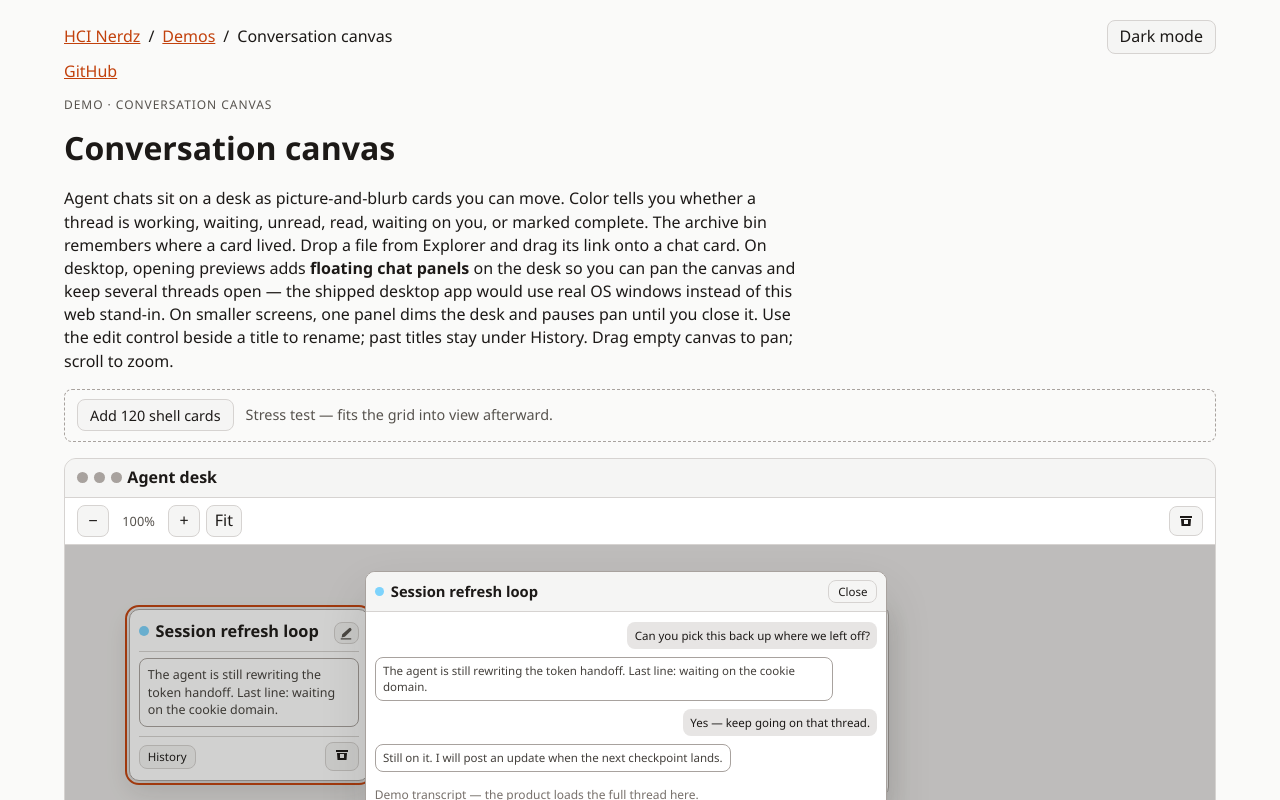
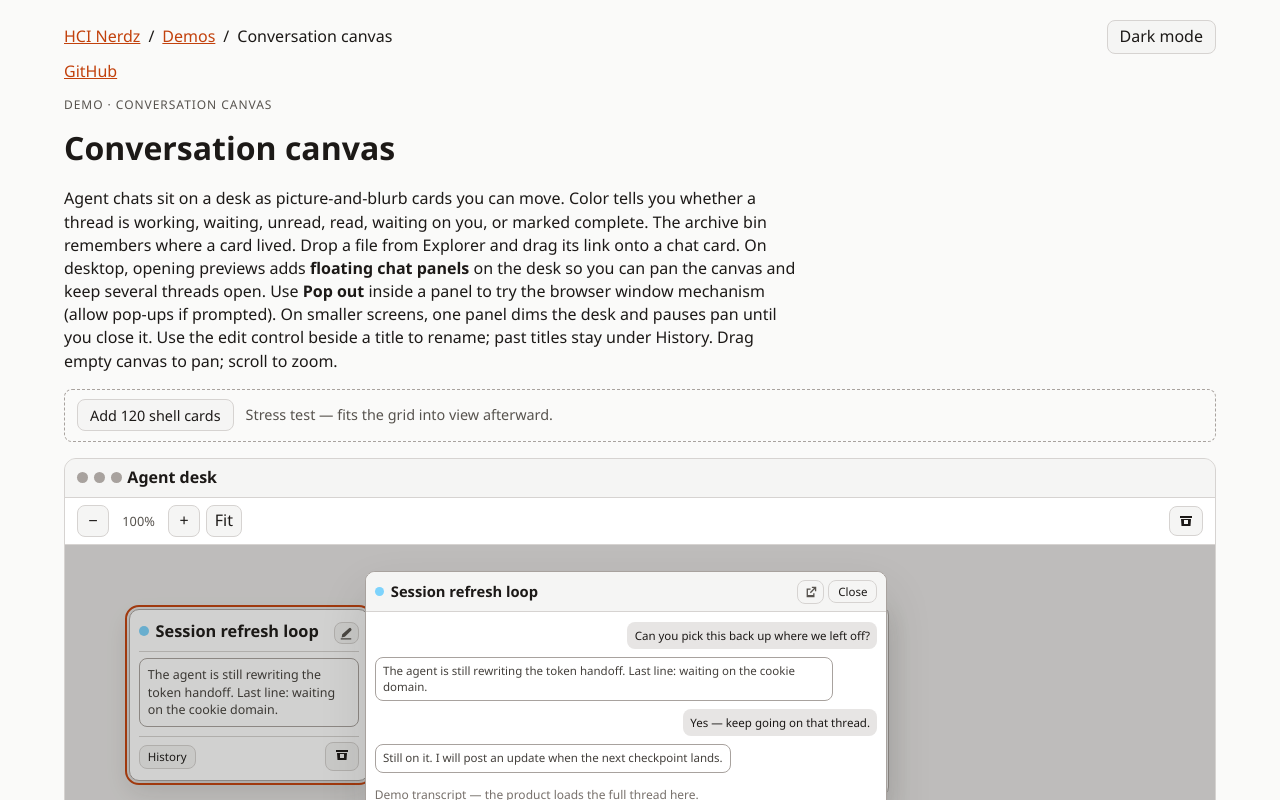
Before and after one commit to HCI-Nerdz/conversation-canvas, a React (Vite) app: page / in a window 1280 px wide. Both pictures are taken after a click on the button 248 px from the left and 692 px from the top of the page. Shown: the top 800 px of the page. Built offline with nearby package versions, Linux system fonts and the light colour scheme.

Commit message:
feat(demo): pop-out button opens chat in browser window

```diff
--- a/src/chatDetach.ts
+++ b/src/chatDetach.ts
@@ -1,5 +1,14 @@
-import type { CanvasViewport, ConversationCard } from "./core/model.ts";
+import type { CanvasViewport, ConversationCard, InboxStatus } from "./core/model.ts";
 import { CARD_WIDTH, CHAT_POPUP_HEIGHT, CHAT_POPUP_WIDTH } from "./core/model.ts";
+
+export interface ChatWindowSnapshot {
+  readonly id: string;
+  readonly title: string;
+  readonly blurb: string;
+  readonly status: InboxStatus;
+}
+
+const STORAGE_PREFIX = "conversation-canvas:chat:";
 
 /** Desktop-style UX: several chats at once without locking canvas pan. */
 export function isDesktopMultiChat(): boolean {
@@ -26,3 +35,47 @@ export function initialChatPanelPlacement(
   y = Math.max(pad, Math.min(y, stageSize.height - h - pad));
   return { x, y };
 }
+
+export function persistChatSnapshot(card: Pick<ConversationCard, "id" | "title" | "blurb" | "status">) {
+  const snapshot: ChatWindowSnapshot = {
+    id: card.id,
+    title: card.title,
+    blurb: card.blurb,
+    status: card.status,
+  };
+  sessionStorage.setItem(`${STORAGE_PREFIX}${card.id}`, JSON.stringify(snapshot));
+}
+
+export function readChatSnapshot(id: string): ChatWindowSnapshot | null {
+  const raw = sessionStorage.getItem(`${STORAGE_PREFIX}${id}`);
+  if (!raw) return null;
+  try {
+    return JSON.parse(raw) as ChatWindowSnapshot;
+  } catch {
+    return null;
+  }
+}
+
+export function chatWindowName(id: string): string {
+  return `conversation-canvas-${id}`;
+}
+
+export function chatWindowFeatures(): string {
+  return "popup=yes,width=540,height=640,left=96,top=96";
+}
+
+export function openDetachedChatUrl(id: string): string {
+  const url = new URL(window.location.href);
+  url.searchParams.set("chat", id);
+  return url.toString();
+}
+
+export function parseStandaloneChatId(): string | null {
+  return new URLSearchParams(window.location.search).get("chat");
+}
+
+/** User-gesture pop-out; returns the new window or null if blocked. */
+export function popOutChatWindow(card: Pick<ConversationCard, "id" | "title" | "blurb" | "status">): Window | null {
+  persistChatSnapshot(card);
+  return window.open(openDetachedChatUrl(card.id), chatWindowName(card.id), chatWindowFeatures());
+}
--- a/src/demo.css
+++ b/src/demo.css
@@ -323,10 +323,58 @@ h1 {
   color: var(--text-subtle);
 }
 
+.chat-popup-actions {
+  display: flex;
+  flex-shrink: 0;
+  gap: 0.25rem;
+  align-items: center;
+  margin-left: auto;
+}
+
+.chat-popup-popout {
+  padding: 0.25rem 0.35rem;
+  line-height: 0;
+  color: var(--text-muted);
+}
+
+.chat-popup-popout:hover {
+  color: var(--text);
+}
+
 .chat-popup-close {
   flex-shrink: 0;
   font-size: 0.72rem;
   padding: 0.25rem 0.55rem;
+}
+
+.standalone-chat {
+  display: flex;
+  flex-direction: column;
+  height: 100vh;
+  max-height: 100vh;
+  background: var(--bg-page);
+  color: var(--text);
+}
+
+.standalone-chat-chrome {
+  display: flex;
+  gap: 0.5rem;
+  align-items: center;
+  padding: 0.65rem 0.85rem;
+  border-bottom: 1px solid var(--border);
+  background: var(--surface);
+}
+
+.standalone-chat-chrome h1 {
+  margin: 0;
+  font-size: 1rem;
+  font-weight: 600;
+}
+
+.standalone-chat .chat-thread-expanded {
+  flex: 1;
+  min-height: 0;
+  padding: 0.85rem;
 }
 
 .chat-popup .chat-thread-expanded {
--- a/src/main.tsx
+++ b/src/main.tsx
@@ -1,16 +1,19 @@
 import { StrictMode } from "react";
 import { createRoot } from "react-dom/client";
 
+import { parseStandaloneChatId } from "./chatDetach.ts";
 import { DemoPage } from "./react/DemoPage.tsx";
+import { StandaloneChatPage } from "./react/StandaloneChatPage.tsx";
 import { applyDemoTheme, readStoredTheme } from "./theme.ts";
 import "./demo.css";
 
 applyDemoTheme(readStoredTheme());
 
+const standaloneChatId = parseStandaloneChatId();
 const root = document.getElementById("root");
 if (!root) throw new Error("Missing #root");
 createRoot(root).render(
   <StrictMode>
-    <DemoPage />
+    {standaloneChatId ? <StandaloneChatPage chatId={standaloneChatId} /> : <DemoPage />}
   </StrictMode>,
 );
--- /dev/null
+++ b/src/react/ChatThreadDemo.tsx
@@ -0,0 +1,25 @@
+import { STATUS_LABEL, type InboxStatus } from "../core/model.ts";
+
+export function ChatThreadDemo({
+  blurb,
+  standinNote,
+}: {
+  blurb: string;
+  standinNote?: string;
+}) {
+  return (
+    <div className="chat-thread-expanded">
+      <p className="bubble user">Can you pick this back up where we left off?</p>
+      <p className="bubble agent">{blurb}</p>
+      <p className="bubble user">Yes — keep going on that thread.</p>
+      <p className="bubble agent">
+        Still on it. I will post an update when the next checkpoint lands.
+      </p>
+      {standinNote ? <p className="chat-note">{standinNote}</p> : null}
+    </div>
+  );
+}
+
+export function chatStatusLabel(status: InboxStatus): string {
+  return STATUS_LABEL[status];
+}
--- a/src/react/ConversationDesk.tsx
+++ b/src/react/ConversationDesk.tsx
@@ -1,4 +1,4 @@
-import { useEffect, useMemo, useRef, useState, type DragEvent, type PointerEvent } from "react";
+import { useEffect, useMemo, useRef, useState, type DragEvent, type PointerEvent, type PointerEventHandler } from "react";
 
 import {
   archivedCards,
@@ -16,7 +16,8 @@ import {
   type ConversationCard,
   type FileNode,
 } from "../core/model.ts";
-import { initialChatPanelPlacement, isDesktopMultiChat } from "../chatDetach.ts";
+import { initialChatPanelPlacement, isDesktopMultiChat, popOutChatWindow } from "../chatDetach.ts";
+import { ChatThreadDemo } from "./ChatThreadDemo.tsx";
 import { type CanvasAction } from "../controller/reduce.ts";
 import { peekLastMessage } from "../core/messagePeek.ts";
 
@@ -376,6 +377,7 @@ export function ConversationDesk({ model, dispatch, fitRequest = 0 }: DeskProps)
               height={Math.min(CHAT_POPUP_HEIGHT, stageSize.height - 24)}
               zIndex={50 + index}
               onClose={() => closeChatPanel(panel.id)}
+              onPopOut={() => closeChatPanel(panel.id)}
               onFocus={() => openChatPanel(panel.id)}
               onDragStart={(event) => {
                 event.currentTarget.setPointerCapture(event.pointerId);
@@ -557,6 +559,7 @@ function ChatPopup({
   height,
   zIndex,
   onClose,
+  onPopOut,
   onFocus,
   onDragStart,
 }: {
@@ -568,9 +571,12 @@ function ChatPopup({
   height: number;
   zIndex: number;
   onClose: () => void;
+  onPopOut: () => void;
   onFocus: () => void;
-  onDragStart: (event: PointerEvent<HTMLElement>) => void;
+  onDragStart: PointerEventHandler<HTMLElement>;
 }) {
+  const [popOutBlocked, setPopOutBlocked] = useState(false);
+
   return (
     <div
       className="chat-popup"
@@ -587,23 +593,40 @@ function ChatPopup({
         <span className={`status-dot status-${card.status}`} title={STATUS_LABEL[card.status]} />
         <strong className="chat-popup-title">{card.title}</strong>
         {simulatedOsWindow ? <span className="chat-popup-standin">Demo panel</span> : null}
-        <button type="button" className="chat-popup-close" onClick={onClose}>
-          Close
-        </button>
+        <div className="chat-popup-actions">
+          <button
+            type="button"
+            className="chat-popup-popout icon-button"
+            aria-label={`Pop out ${card.title} to a browser window`}
+            title="Pop out to browser window"
+            onPointerDown={(event) => event.stopPropagation()}
+            onClick={() => {
+              const win = popOutChatWindow(card);
+              if (win) {
+                setPopOutBlocked(false);
+                onPopOut();
+                return;
+              }
+              setPopOutBlocked(true);
+            }}
+          >
+            <PopOutIcon />
+          </button>
+          <button type="button" className="chat-popup-close" onClick={onClose}>
+            Close
+          </button>
+        </div>
       </div>
-      <div className="chat-thread-expanded">
-        <p className="bubble user">Can you pick this back up where we left off?</p>
-        <p className="bubble agent">{card.blurb}</p>
-        <p className="bubble user">Yes — keep going on that thread.</p>
-        <p className="bubble agent">
-          Still on it. I will post an update when the next checkpoint lands.
-        </p>
-        <p className="chat-note">
-          {simulatedOsWindow
-            ? "Web demo uses floating panels. A desktop app would open real OS chat windows here."
-            : "Demo transcript — the product loads the full thread here."}
-        </p>
-      </div>
+      <ChatThreadDemo
+        blurb={card.blurb}
+        standinNote={
+          popOutBlocked
+            ? "Pop-up blocked by the browser — allow pop-ups for this site or keep chatting in the panel."
+            : simulatedOsWindow
+              ? "Use Pop out for a real browser window; the shipped desktop app would use OS windows."
+              : "Demo transcript — the product loads the full thread here."
+        }
+      />
     </div>
   );
 }
@@ -625,6 +648,17 @@ function EditIcon() {
       <path
         fill="currentColor"
         d="M11.5 2.5a1.8 1.8 0 0 1 2.5 2.5L6.7 12.3 3 13l.7-3.7L11.5 2.5zM2 14h12v1.5H2V14z"
+      />
+    </svg>
+  );
+}
+
+function PopOutIcon() {
+  return (
+    <svg width="14" height="14" viewBox="0 0 16 16" aria-hidden="true">
+      <path
+        fill="currentColor"
+        d="M9 2h5v5h-1.5V4.6L7.8 9.3 6.7 8.2 11.4 3.5H9V2zM3 4h4.5V5.5H4.5v6h6V9.5H12v4.5H3V4z"
       />
     </svg>
   );
--- a/src/react/DemoPage.tsx
+++ b/src/react/DemoPage.tsx
@@ -44,9 +44,10 @@ export function DemoPage() {
           thread is working, waiting, unread, read, waiting on you, or marked complete. The archive bin
           remembers where a card lived. Drop a file from Explorer and drag its link onto a chat card.
           On desktop, opening previews adds <strong>floating chat panels</strong> on the desk so you can
-          pan the canvas and keep several threads open — the shipped desktop app would use real OS windows
-          instead of this web stand-in. On smaller screens, one panel dims the desk and pauses pan until you
-          close it. Use the edit control beside a title to rename; past titles stay under History. Drag empty canvas to pan; scroll
+          pan the canvas and keep several threads open. Use <strong>Pop out</strong> inside a panel to try the
+          browser window mechanism (allow pop-ups if prompted). On smaller screens, one panel dims the desk and
+          pauses pan until you close it. Use the edit control beside a title to rename; past titles stay under
+          History. Drag empty canvas to pan; scroll
           to zoom.
         </p>
       </header>
--- /dev/null
+++ b/src/react/StandaloneChatPage.tsx
@@ -0,0 +1,49 @@
+import { useEffect, useMemo } from "react";
+
+import { readChatSnapshot } from "../chatDetach.ts";
+import { applyDemoTheme, readStoredTheme } from "../theme.ts";
+import { ChatThreadDemo, chatStatusLabel } from "./ChatThreadDemo.tsx";
+import { demoModel } from "./demoSeed.ts";
+
+export function StandaloneChatPage({ chatId }: { chatId: string }) {
+  const card = useMemo(() => {
+    const stored = readChatSnapshot(chatId);
+    if (stored) return stored;
+    const seeded = demoModel.cards.find((item) => item.id === chatId);
+    if (seeded) {
+      return { id: seeded.id, title: seeded.title, blurb: seeded.blurb, status: seeded.status };
+    }
+    return {
+      id: chatId,
+      title: "Thread",
+      blurb: "No snapshot found for this id in the demo.",
+      status: "read" as const,
+    };
+  }, [chatId]);
+
+  useEffect(() => {
+    applyDemoTheme(readStoredTheme());
+    document.title = `${card.title} · Conversation canvas`;
+  }, [card.title]);
+
+  useEffect(() => {
+    function notifyClosed() {
+      window.opener?.postMessage({ type: "conversation-canvas:chat-closed", id: chatId }, "*");
+    }
+    window.addEventListener("beforeunload", notifyClosed);
+    return () => window.removeEventListener("beforeunload", notifyClosed);
+  }, [chatId]);
+
+  return (
+    <main className="standalone-chat">
+      <header className="standalone-chat-chrome">
+        <span className={`status-dot status-${card.status}`} title={chatStatusLabel(card.status)} />
+        <h1>{card.title}</h1>
+      </header>
+      <ChatThreadDemo
+        blurb={card.blurb}
+        standinNote="Pop-out chat window — the canvas desk stays in the parent browser tab."
+      />
+    </main>
+  );
+}
```
